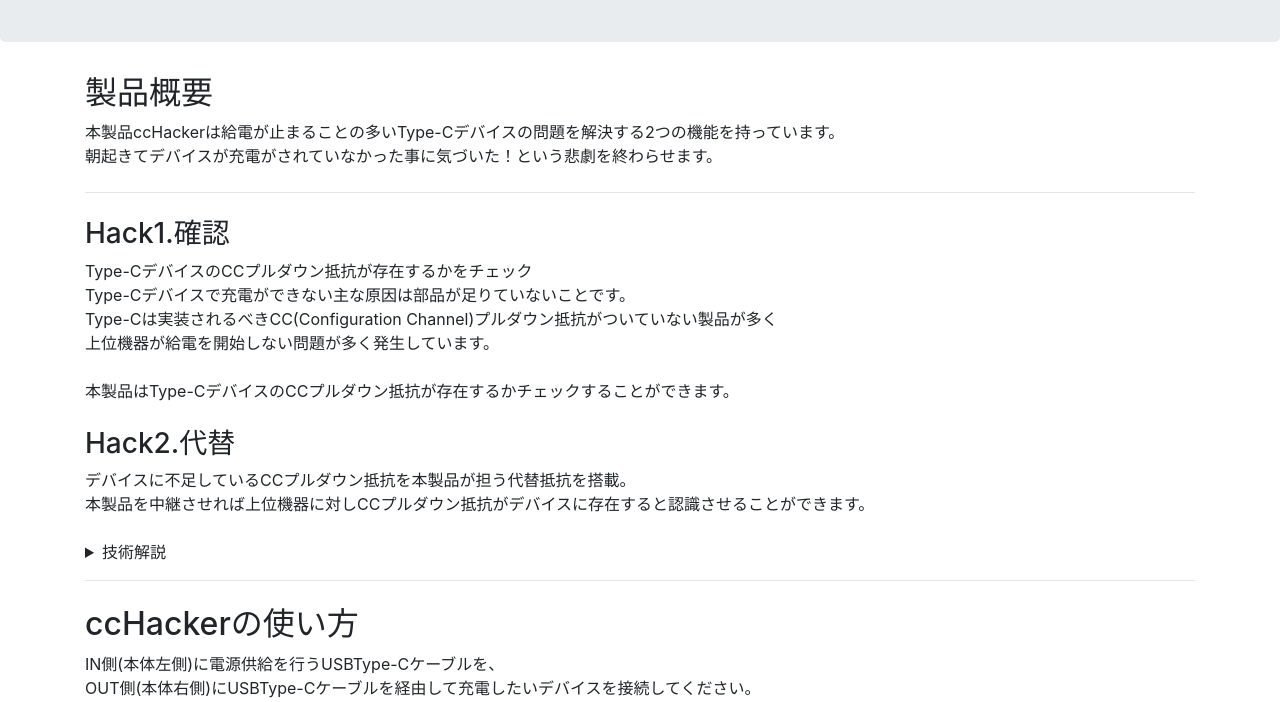
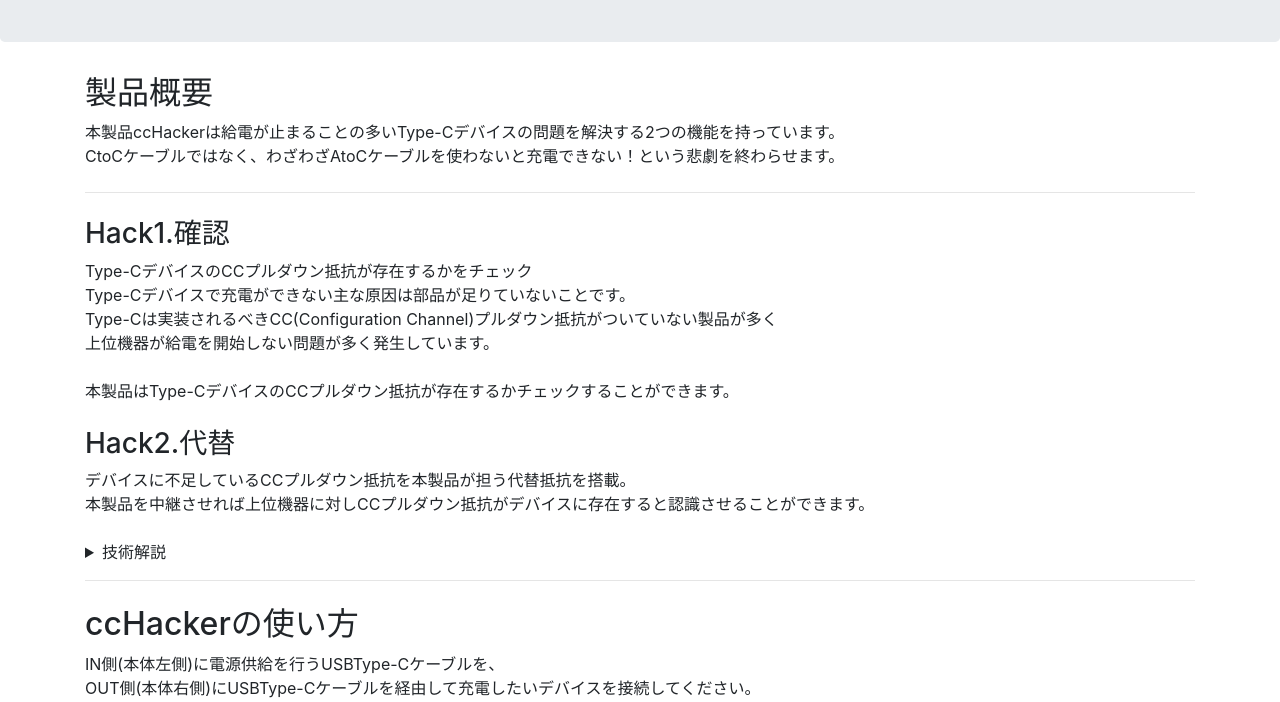
Before and after one commit to HSBL-ko-gyo/HSBL-100, a plain HTML site: page docs/index.html in a window 1280 px wide. Shown: the part 860-1562 px from the top of the page. Drawn offline with nearby package versions, Linux system fonts and the light colour scheme.

Commit message:
Update index.html
製品概要更新

```diff
--- a/docs/index.html
+++ b/docs/index.html
@@ -109,7 +109,7 @@
         <div id="overview" class="my-4">
             <h2>製品概要</h2>
             <p> 本製品ccHackerは給電が止まることの多いType-Cデバイスの問題を解決する2つの機能を持っています。<br>
-                朝起きてデバイスが充電がされていなかった事に気づいた！という悲劇を終わらせます。
+                CtoCケーブルではなく、わざわざAtoCケーブルを使わないと充電できない！という悲劇を終わらせます。
             </p>
         </div>
         <hr>
```
